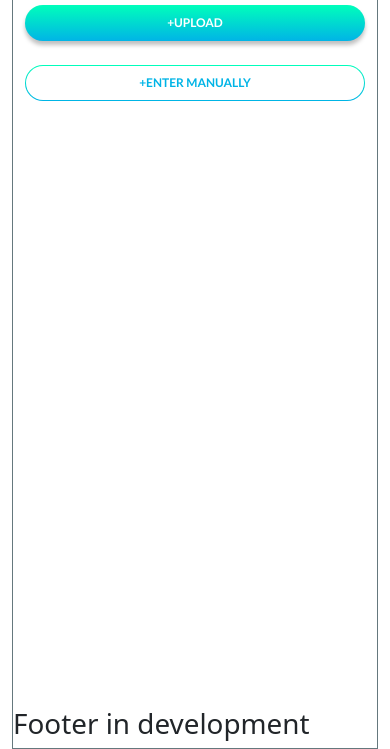
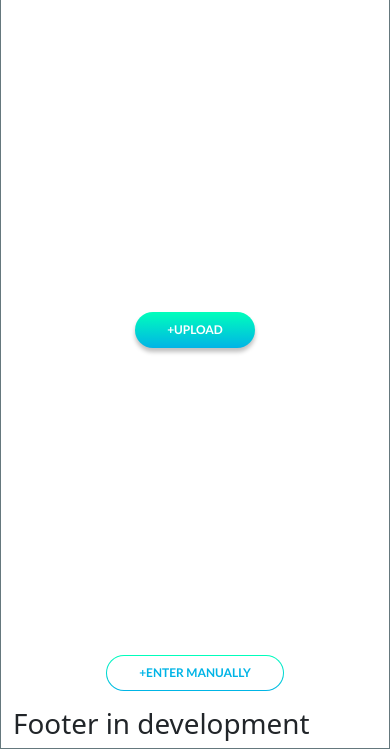
Before and after one commit to bgmcmullen/AI-Health-Project, a website built with Parcel: page src/index.html in a window 390 px wide. Shown: the part 95-844 px from the top of the page. Built offline with nearby package versions, Linux system fonts and the light colour scheme.

Commit message:
Remove the #wrapper div to make DOM cleaner, style the layout to position elements on mobile devices

```diff
--- a/src/index.html
+++ b/src/index.html
@@ -8,8 +8,6 @@
     <script type="module" src="js/main.js"></script>
   </head>
   <body>
-    <div id="wrapper" class="container">
-      <div id="app" class="d-flex flex-column"></div>
-    </div>
+    <div id="app" class="container flex-column"></div>
   </body>
 </html>
--- a/src/js/app.js
+++ b/src/js/app.js
@@ -9,7 +9,7 @@ const App = async () => {
   const template = document.createElement('template');
   template.innerHTML = `
     ${Header()}
-    <main class="container-fluid flex-fill">
+    <main class="d-flex flex-column flex-fill">
       ${Homepage()}
       ${Uploading()}
     </main>
--- a/src/js/components/EnterManually.js
+++ b/src/js/components/EnterManually.js
@@ -2,7 +2,7 @@ class EnterManuallyBtn extends HTMLElement {
   constructor() {
     super();
     this.innerHTML = `
-      <section id="manually" class="my-4">
+      <section id="manually">
         <btn-border>
           +enter manually
         <btn-border>
--- a/src/js/components/Splashscreen.js
+++ b/src/js/components/Splashscreen.js
@@ -18,7 +18,8 @@ const Splashscreen = async (param) => {
   document.addEventListener('DOMContentLoaded', () =>
     wait(param).then(() => {
       $('#splashscreen').fadeOut(500, () => {
-        $('#wrapper').fadeIn(500);
+        $('#app').css("display", "flex");
+        $('#app').fadeIn(500);
       });
     }
   ));
--- a/src/js/views/Homepage.js
+++ b/src/js/views/Homepage.js
@@ -3,7 +3,7 @@
 
 const Homepage = () => {
 	const template = `
-    <div id="homepage" class="text-center">
+    <div id="homepage" class="flex-fill flex-column align-items-center justify-content-between py-3">
       <h1>Nutrition Facts</h1>
       <upload-btn></upload-btn>
       <enter-manually-btn></enter-manually-btn>
--- a/src/scss/_homepage.scss
+++ b/src/scss/_homepage.scss
@@ -1,7 +1,8 @@
 #homepage {
+  display: flex;
+
   #upload button,
   #manually button {
     font-size: 12px;
-    width: 100%;
   }
 }
--- a/src/scss/_layout.scss
+++ b/src/scss/_layout.scss
@@ -1,9 +1,6 @@
 // To be changed later in separate branch
-#wrapper {
+#app {
   display: none;
-
-  #app {
-    border: 1px solid $base-gray;
-    min-height: 100vh;
-  }
+  border: 1px solid $base-gray;
+  min-height: 100vh;
 }
```
